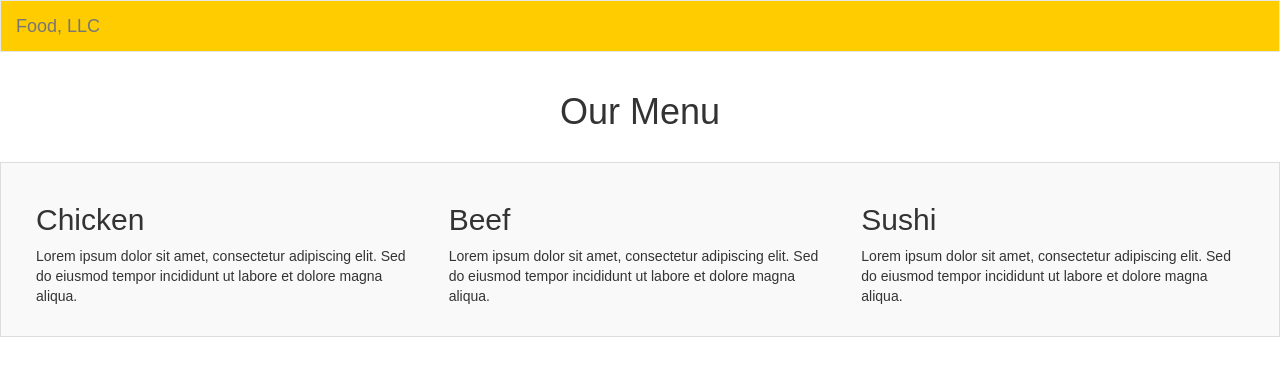
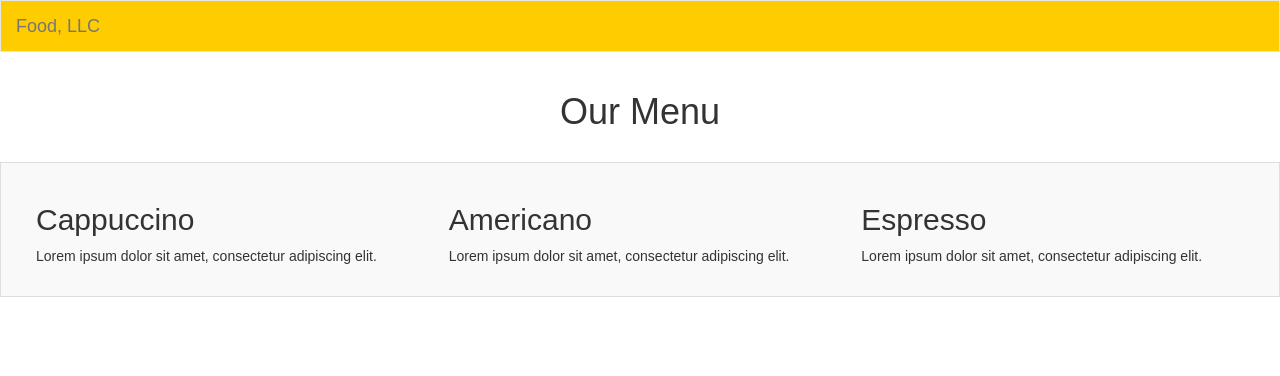
Before and after one commit to sashabelskaya/module-three, a plain HTML site: page index.html in a window 1280 px wide. Drawn offline with nearby package versions, Linux system fonts and the light colour scheme.

Commit message:
Update index.html

```diff
--- a/index.html
+++ b/index.html
@@ -24,9 +24,9 @@
 
       <div class="collapse navbar-collapse" id="navbar-menu">
         <ul class="nav navbar-nav navbar-right">
-          <li class="visible-xs"><a href="#">Chicken</a></li>
-          <li class="visible-xs"><a href="#">Beef</a></li>
-          <li class="visible-xs"><a href="#">Sushi</a></li>
+          <li class="visible-xs"><a href="#">Cappuccino</a></li>
+          <li class="visible-xs"><a href="#">Americano</a></li>
+          <li class="visible-xs"><a href="#">Espresso</a></li>
         </ul>
       </div>
     </div>
@@ -42,16 +42,16 @@
     <div class="container-fluid">
       <div class="row">
         <div class="col-md-4 col-sm-6 col-xs-12">
-          <h2>Chicken</h2>
-          <p>Lorem ipsum dolor sit amet, consectetur adipiscing elit. Sed do eiusmod tempor incididunt ut labore et dolore magna aliqua.</p>
+          <h2>Cappuccino</h2>
+          <p>Lorem ipsum dolor sit amet, consectetur adipiscing elit. </p>
         </div>
         <div class="col-md-4 col-sm-6 col-xs-12">
-          <h2>Beef</h2>
-          <p>Lorem ipsum dolor sit amet, consectetur adipiscing elit. Sed do eiusmod tempor incididunt ut labore et dolore magna aliqua.</p>
+          <h2>Americano</h2>
+          <p>Lorem ipsum dolor sit amet, consectetur adipiscing elit. </p>
         </div>
         <div class="col-md-4 col-sm-12 col-xs-12">
-          <h2>Sushi</h2>
-          <p>Lorem ipsum dolor sit amet, consectetur adipiscing elit. Sed do eiusmod tempor incididunt ut labore et dolore magna aliqua.</p>
+          <h2>Espresso</h2>
+          <p>Lorem ipsum dolor sit amet, consectetur adipiscing elit. </p>
         </div>
       </div>
     </div>
```
